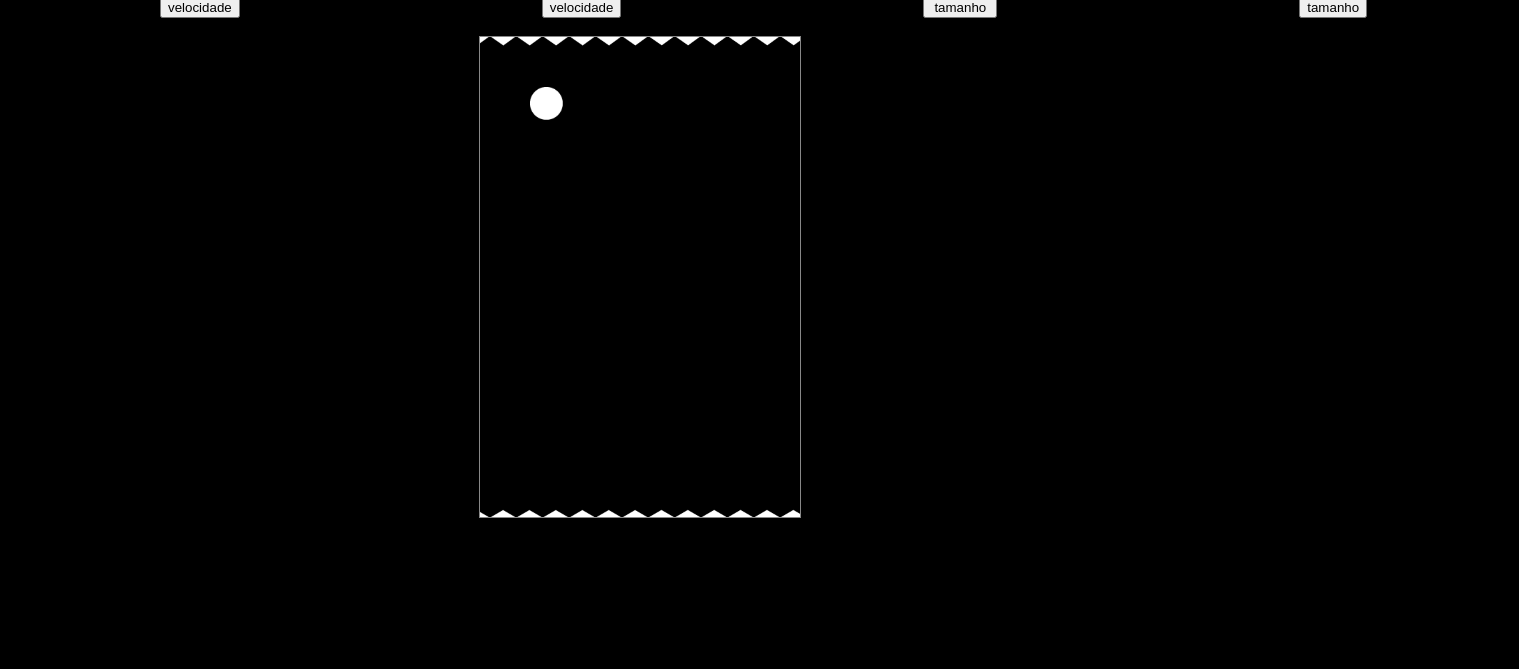
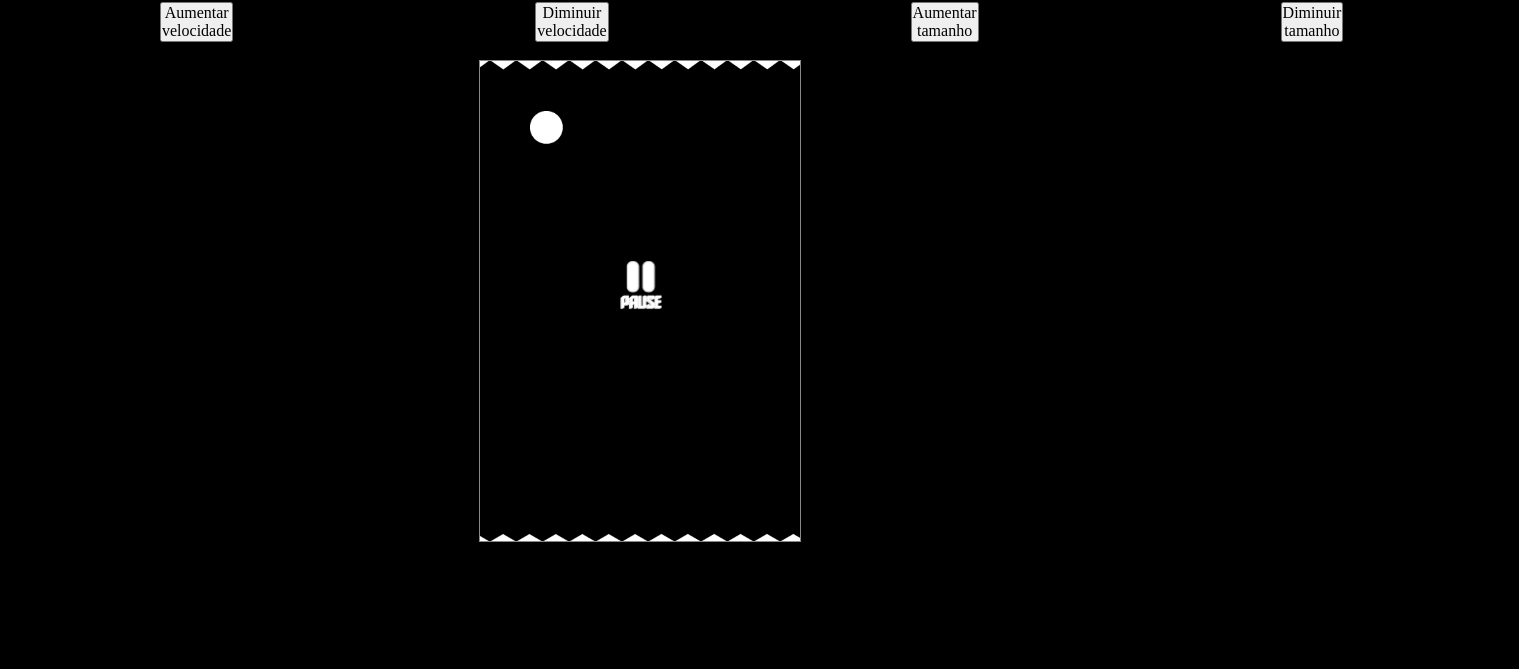
Before and after one commit to guilhxrmz/GameTesting, a website built with Parcel: page index.html in a window 1280 px wide. Shown: the part 131-800 px from the top of the page, 1519 px wide, since content can reach past the window. Built offline with nearby package versions, Linux system fonts and the light colour scheme; files whose address does not match are found by name.

Commit message:
css and pause
Added css on button
reform on code to make the game pause

```diff
--- a/css/mys.css
+++ b/css/mys.css
@@ -7,21 +7,15 @@
 }
 .text{
   text-align: center;
-  color: white;
+  color: black;
   font-style: normal;
-  font-size: 34px;
+  font-size: 16px;
   margin: 0;
   padding: 0;
-  font-family: "inversion";
+  font-family: "Aldo the Apache";
 }
 #table tr td{
   background: black;
   padding-right: 150px;
   padding-left: 150px;
-  font-family: inversion;
 }
-@font-face {
-  font-family: inversion;
-  src: local(inversion), url(font/Inversionz.ttf);
-  font-weight: normal;font-style: normal;
-}
--- a/index.html
+++ b/index.html
@@ -27,14 +27,14 @@
 
 
 
-      <img src="img/logo.png" height="80" width="469.5" class="ttv">
+      <img src="img/logo.png" height="100" width="469.5" class="ttv">
 <table align="center" id="table" >
   <script src="js/configs.js"></script>
   <tr >
-    <td><button type="button" onclick="Fast()">Aumentar velocidade</button></td>
-    <td><button type="button" onclick="DownAtom()">Diminuir velocidade</button></td>
-    <td><button type="button" onclick="SizeAtomplus()">Aumentar tamanho</button></td>
-    <td><button type="button" onclick="SizeAtomless()">Diminuir tamanho</button></td>
+    <td><button type="button" onclick="Fast()" class="text">Aumentar velocidade</button></td>
+    <td><button type="button" onclick="DownAtom()" class="text">Diminuir velocidade</button></td>
+    <td><button type="button" onclick="SizeAtomplus()"class="text">Aumentar tamanho</button></td>
+    <td><button type="button" onclick="SizeAtomless()"class="text">Diminuir tamanho</button></td>
   </tr>
 </table>
       <canvas width="320" height="480"></canvas>
--- a/js/main.js
+++ b/js/main.js
@@ -5,10 +5,13 @@ sprites.src ="img/bola.png";
 const border = new Image();
 border.src = "img/bordas.png"
 
+const logopause = new Image();
+logopause.src = "img/PAUSE.png"
+
 const canvas = document.querySelector('canvas')
 const context = canvas.getContext('2d')
 
-
+//Atom e formas a serem desenhadas
   const Atomform = {
     sourceX: 0,
     sourceY: 0,
@@ -32,7 +35,6 @@ const context = canvas.getContext('2d')
 
     }
   }
-
   const movieborders = {
     sourcebX: 0,
     sourcebY: 0,
@@ -74,7 +76,33 @@ const context = canvas.getContext('2d')
     }
   }
 
+  const PauseLogo ={
+    sourceX: 0,
+    sourceY: 0,
+    heightfrompause: 400,
+    weightfrompause: 400,
+    x: 140,
+    y: 200,
+    w: 100,
+    h: 100,
+
+    drawthePause() {
+
+      context.drawImage(
+        logopause, PauseLogo.sourceX, PauseLogo.sourceY,
+        PauseLogo.weightfrompause, PauseLogo.heightfrompause,
+        PauseLogo.x, PauseLogo.y,
+        PauseLogo.w, PauseLogo.h,
+      );
+
+
+    }
+  }
+//Termina aqui
+
+//movimentações e confifuração de movimentações
   const keys ={
+  SPACE: 32,
   UP: 40,
   DOWN: 38,
   LEFT: 37,
@@ -84,11 +112,11 @@ const context = canvas.getContext('2d')
   toLEFT: false,
   toRIGHT: false
   }
-
   window.addEventListener("keydown", keydownHandler);
   window.addEventListener("keyup", keyupHandler);
   function keydownHandler (e){
     const key = e.keyCode;
+
     let i =0;
     if(key === keys.LEFT && key!== keys.RIGHT){
         keys.toLEFT = true;
@@ -102,8 +130,13 @@ const context = canvas.getContext('2d')
     if(key === keys.DOWN && key!== keys.UP){
       keys.toDOWN = true;
     }
+
+    if(key === keys.SPACE){
+      activeScreen.click()
     }
-function keyupHandler (e){
+
+    }
+  function keyupHandler (e){
   const key = e.keyCode;
   let i =0;
   if(key === keys.LEFT && key!== keys.RIGHT){
@@ -119,9 +152,7 @@ function keyupHandler (e){
     keys.toDOWN = false;
   }
 }
-
-
-    function move () {
+  function move () {
       let i = 0;
       if (keys.toLEFT) {
         do {
@@ -148,15 +179,59 @@ function keyupHandler (e){
         } while (i < Atomform.fast)
       }
     }
+//Termina aqui
+
+  let activeScreen = {};
+  function changeScreen(newScreen){
+    activeScreen = newScreen;
+  }
 
 
+  const Screeen ={
+    Pause:{
+      Draw(){
+        context.clearRect(0,0, canvas.width,canvas.height)
+        movieborders.drawtheborder()
+        Atomform.drawtheAtom()
+        PauseLogo.drawthePause()
+      },
+      att(){
 
+      },
+      click(){
+        changeScreen(Screeen.Reproduce)
+      }
+
+    },
+
+    Reproduce:{
+      Draw(){
+        context.clearRect(0,0, canvas.width,canvas.height)
+        movieborders.drawtheborder()
+        Atomform.drawtheAtom()
+      },
+      att(){
+        move()
+      },
+      click(){
+        changeScreen(Screeen.Pause)
+      }
+    }
+
+  }
   function loop (){
-    context.clearRect(0,0, canvas.width,canvas.height)
-    movieborders.drawtheborder()
-    Atomform.drawtheAtom()
-    move()
-    requestAnimationFrame(loop)
+
+    activeScreen.Draw();
+    activeScreen.att();
+    requestAnimationFrame(loop);
   }
+/*
+    window.addEventListener('click', function (){
+      if(activeScreen.click){
+        activeScreen.click();
+      }
 
+    })*/
+
+    changeScreen(Screeen.Pause)
     loop();
```
Also changed, not shown: img/PAUSE.png (added).
